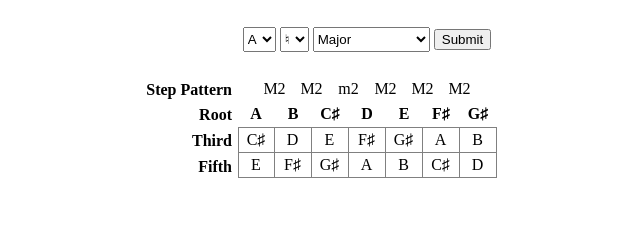
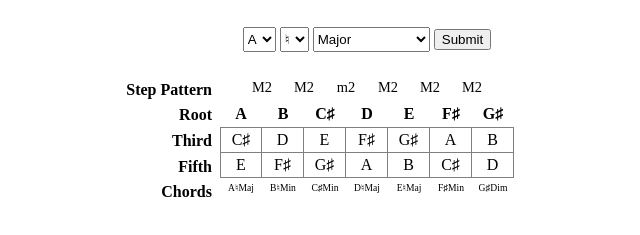
Before and after one commit to Hacima/Daily-Programmer-Challenges, a plain HTML site: page 002 Easy - Scale Calculator/index.html in a window 1280 px wide. Both pictures are taken after a click on the button "Submit". Shown: the part 61-296 px from the top of the page, without its empty margins (108-748 px from the left). Drawn offline with Linux system fonts and the light colour scheme.

Commit message:
Added chords to the output. Definitely not perfect. The natural symbols are giving me a bit of a headache. The end draws near!

```diff
--- a/002 Easy - Scale Calculator/index.html
+++ b/002 Easy - Scale Calculator/index.html
@@ -41,12 +41,14 @@
                 <p>Root</p>
                 <p>Third</p>
                 <p>Fifth</p>
+                <p>Chords</p>
             </div>
             <div id="listWrap">
                 <div class="noteList" id="stepPattern"></div>
                 <div class="noteList" id="rootNotes"></div>
                 <div class="noteList" id="thirds"></div>
                 <div class="noteList" id="fifths"></div>
+                <div class="noteList" id="chords"></div>
             </div>
         </div>
         <div id = "debug"></div>
--- a/002 Easy - Scale Calculator/scaleCalc.js
+++ b/002 Easy - Scale Calculator/scaleCalc.js
@@ -146,6 +146,19 @@ function getIntervalQuality(note1, note2) {
     }
 }
 
+function getChordQuality(interval1, interval2) {
+    "use strict";
+    if (interval1 === "M" && interval2 === "M") {
+        return "Aug";
+    } else if (interval1 === "M" && interval2 === "m") {
+        return "Maj";
+    } else if (interval1 === "m" && interval2 === "M") {
+        return "Min";
+    } else if (interval1 === "m" && interval2 === "m") {
+        return "Dim";
+    }
+}
+
 function stripNaturals(scale) {
     "use strict";
     var i = 0;
@@ -185,6 +198,28 @@ function printStepPattern(elementName, scale) {
     }
 }
 
+function printChords(elementId, scale) {
+    "use strict";
+    var interval1,
+        interval2,
+        note1,
+        note2,
+        note3,
+        i = 0,
+        chord,
+        elem = document.getElementById(elementId);
+
+    for (i = 0; i < (scale.length); i += 1) {
+        note1 = scale[i % scale.length];
+        note2 = scale[(i + 2) % scale.length];
+        note3 = scale[(i + 4) % scale.length];
+        interval1 = getIntervalQuality(note1, note2);
+        interval2 = getIntervalQuality(note2, note3);
+        chord = scale[i] + getChordQuality(interval1, interval2);
+        elem.innerHTML += "<div class='chords'>" + chord + "</div>";
+    }
+}
+
 function clearResult(resultID) {
     "use strict";
     var elem = document.getElementById(resultID);
@@ -197,16 +232,18 @@ function run() {
         root = document.getElementById("root").value + document.getElementById("accidental").value,
         myScale = ["A", "B", "C", "D", "E", "F", "G"],
         scaleType = getScaleType(document.getElementById("scaleType").value),
-        i = 0,
+        //i = 0,
+        stepOutput = "stepPattern",
         rootOutput = "rootNotes",
         thirdsOutput = "thirds",
         fifthsOutput = "fifths",
-        stepOutput = "stepPattern";
+        chordsOutput = "chords";
 
     clearResult(stepOutput);
     clearResult(rootOutput);
     clearResult(thirdsOutput);
     clearResult(fifthsOutput);
+    clearResult(chordsOutput);
 
     populateScale(root, myScale, notes);
 
@@ -217,9 +254,11 @@ function run() {
         addAccidentals(myScale, stepPattern, scaleType);
     }
 
+    printChords(chordsOutput, myScale);
     printStepPattern(stepOutput, myScale);
     stripNaturals(myScale); //Do this AFTER printStepPattern
     printResult(rootOutput, myScale);
     printChordTones(3, thirdsOutput, myScale);
     printChordTones(5, fifthsOutput, myScale);
+    alert("B".charAt(1));
 }
--- a/002 Easy - Scale Calculator/stylesheet.css
+++ b/002 Easy - Scale Calculator/stylesheet.css
@@ -24,7 +24,7 @@ select {
 #listWrap {
     margin: 0px auto;
     margin-top: 25px;
-    width: 270px;
+    width: 300px;
     text-align: center;
     height: 150px;
 }
@@ -32,13 +32,13 @@ select {
 #listTitles {
     display:inline;
     float:left;
-    width:340px;
+    width:320px;
     text-align: right;
     margin-top: 25px;
     height: 150px;
 }
 
-#listTitles p{
+#listTitles p {
     margin:0;
     line-height: 1.6;
     font-weight: 600;
@@ -54,8 +54,12 @@ select {
 .noteList div {
     display: inline-block;
     line-height: 1.5;
-    width: 37px;
+    width: 42px;
     box-sizing: border-box;
+}
+
+.steps {
+    font-size: .9em;
 }
 
 .rootNotes {
@@ -71,6 +75,10 @@ select {
     border-right: 1px solid grey;
 }
 
-#fifths .chordTones{
+#fifths .chordTones {
     border-bottom: 1px solid grey;
 }
+
+.chords {
+    font-size: .6em;
+}
```
